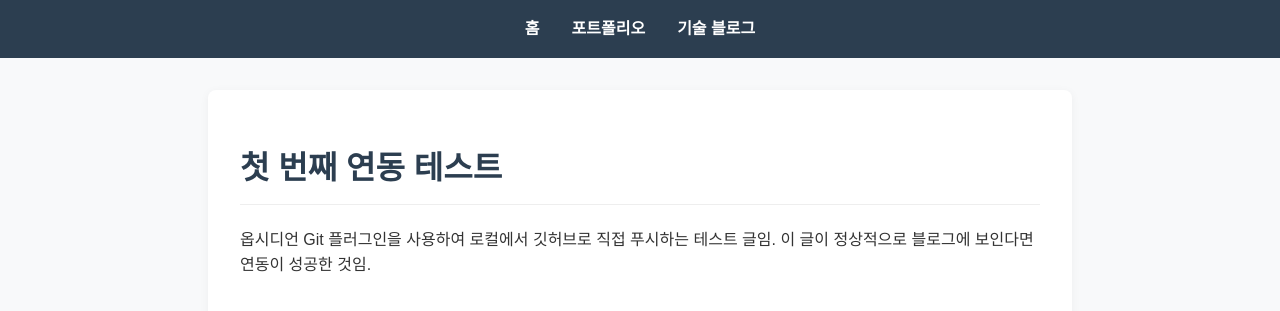
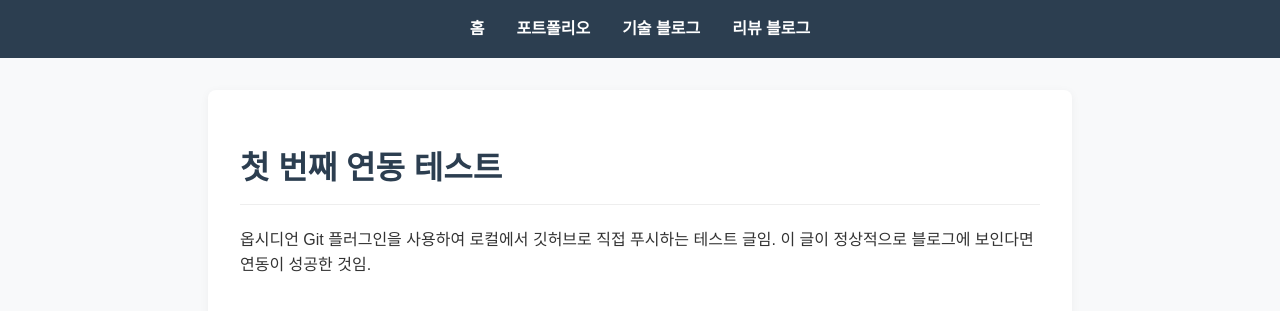
Before and after one commit to crowndaisy76/crowndaisy76.github.io, a Jekyll site: the page built from _review_posts/2026-04-26-obsidian-test.md.md, in a window 1280 px wide. Shown: the top 311 px of the page. Built offline with Jekyll 4.4.1, drawn with Linux system fonts in a browser that asks for light colours.

Commit message:
feat: Review Blog

```diff
--- a/_layouts/default.html
+++ b/_layouts/default.html
@@ -19,7 +19,8 @@
     <nav>
         <a href="{{ site.baseurl }}/index.html">홈</a>
         <a href="{{ site.baseurl }}/portfolio.html">포트폴리오</a>
-        <a href="{{ site.baseurl }}/blog.html">기술 블로그</a>
+        <a href="{{ site.baseurl }}/tech_blog.html">기술 블로그</a>
+        <a href="{{ site.baseurl }}/review_blog.html">리뷰 블로그</a>
     </nav>
 </header>
 <div class="container">
```
